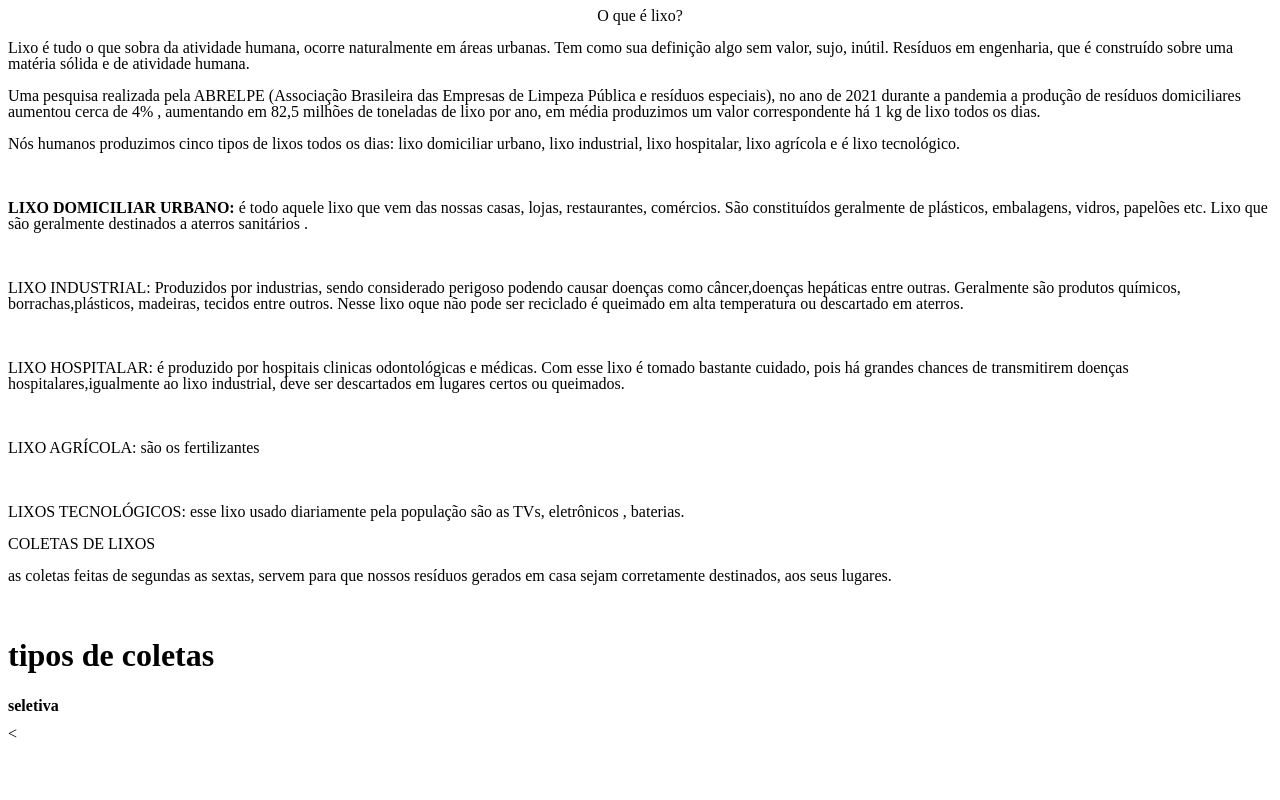
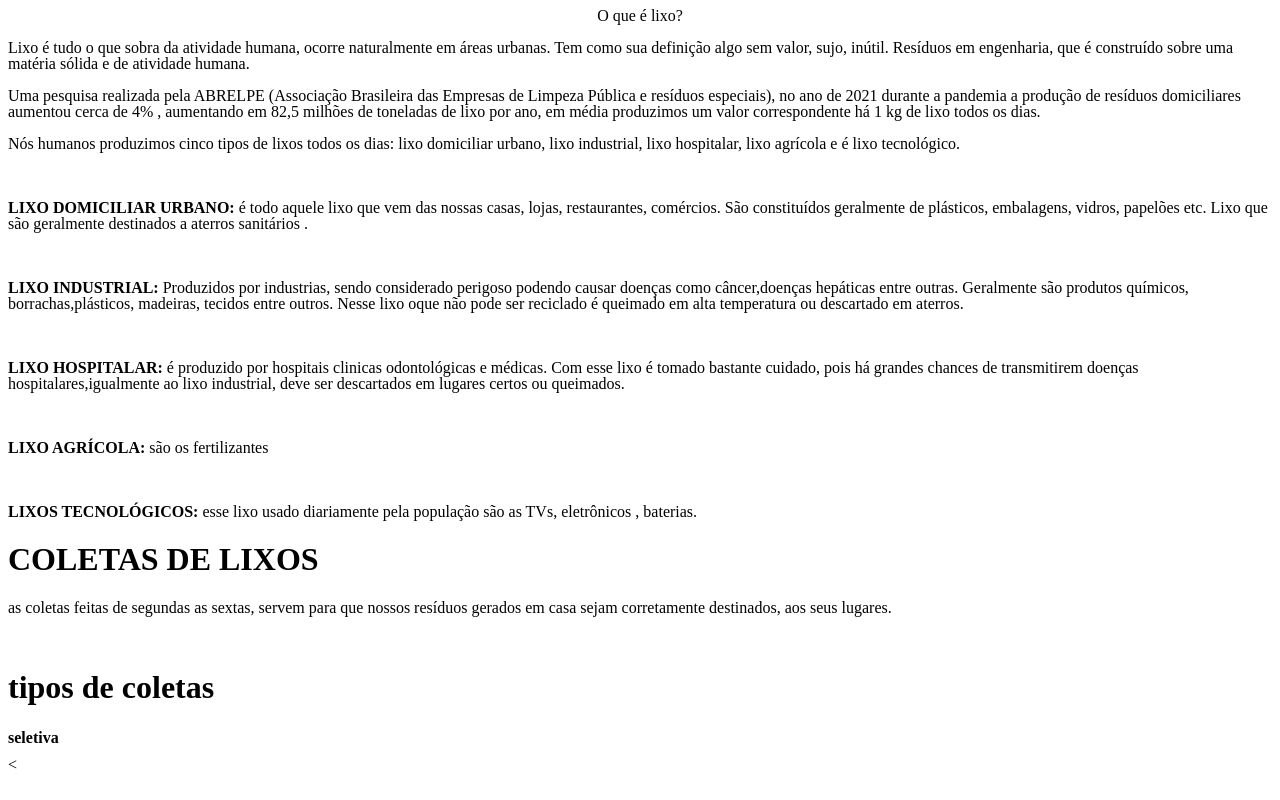
Before and after one commit to sthayane/concurso-agrinho-, a plain HTML site: page index.html in a window 1280 px wide. Drawn offline with Linux system fonts and the light colour scheme.

Commit message:
alteraçao

```diff
--- a/index.html
+++ b/index.html
@@ -44,8 +44,8 @@ geralmente destinados a aterros sanitários .</p>
 <p align="left" style="margin-bottom: 0cm; line-height: 100%"><br/>
 
 </p>
-<p align="left" style="margin-bottom: 0cm; line-height: 100%">LIXO
-INDUSTRIAL: Produzidos por industrias, sendo considerado perigoso
+<p align="left" style="margin-bottom: 0cm; line-height: 100%"><strong>LIXO
+INDUSTRIAL:</strong> Produzidos por industrias, sendo considerado perigoso
 podendo causar doenças como câncer,doenças hepáticas entre
 outras. Geralmente são produtos químicos, borrachas,plásticos,
 madeiras, tecidos entre outros. Nesse lixo oque não pode ser
@@ -53,8 +53,8 @@ reciclado é queimado em alta temperatura ou descartado em aterros.</p>
 <p align="left" style="margin-bottom: 0cm; line-height: 100%"><br/>
 
 </p>
-<p align="left" style="margin-bottom: 0cm; line-height: 100%">LIXO
-HOSPITALAR: é produzido por hospitais clinicas odontológicas e
+<p align="left" style="margin-bottom: 0cm; line-height: 100%"><strong>LIXO
+HOSPITALAR:</strong> é produzido por hospitais clinicas odontológicas e
 médicas. Com esse lixo é tomado bastante cuidado, pois há grandes
 chances de transmitirem doenças hospitalares,igualmente ao lixo
 industrial, deve ser descartados em lugares certos ou queimados.
@@ -62,20 +62,20 @@ industrial, deve ser descartados em lugares certos ou queimados.
 <p align="left" style="margin-bottom: 0cm; line-height: 100%"><br/>
 
 </p>
-<p align="left" style="margin-bottom: 0cm; line-height: 100%">LIXO
-AGRÍCOLA: são os fertilizantes
+<p align="left" style="margin-bottom: 0cm; line-height: 100%"><strong>LIXO
+AGRÍCOLA:</strong> são os fertilizantes
 </p>
 <p align="left" style="margin-bottom: 0cm; line-height: 100%"><br/>
 
 </p>
-<p align="left" style="margin-bottom: 0cm; line-height: 100%">LIXOS
-TECNOLÓGICOS: esse lixo usado diariamente pela população são as
+<p align="left" style="margin-bottom: 0cm; line-height: 100%"><strong>LIXOS
+TECNOLÓGICOS:</strong> esse lixo usado diariamente pela população são as
 TVs, eletrônicos , baterias.
 </p>
 <p align="left" style="margin-bottom: 0cm; line-height: 100%">
 </p>
-<p align="left" style="margin-bottom: 0cm; line-height: 100%">COLETAS
-DE LIXOS
+<p align="left" style="margin-bottom: 0cm; line-height: 100%"><h1>COLETAS
+DE LIXOS</h1>
 </p>
 <p align="left" style="margin-bottom: 0cm; line-height: 100%">as
 coletas feitas de segundas as sextas, servem para que nossos resíduos
```
